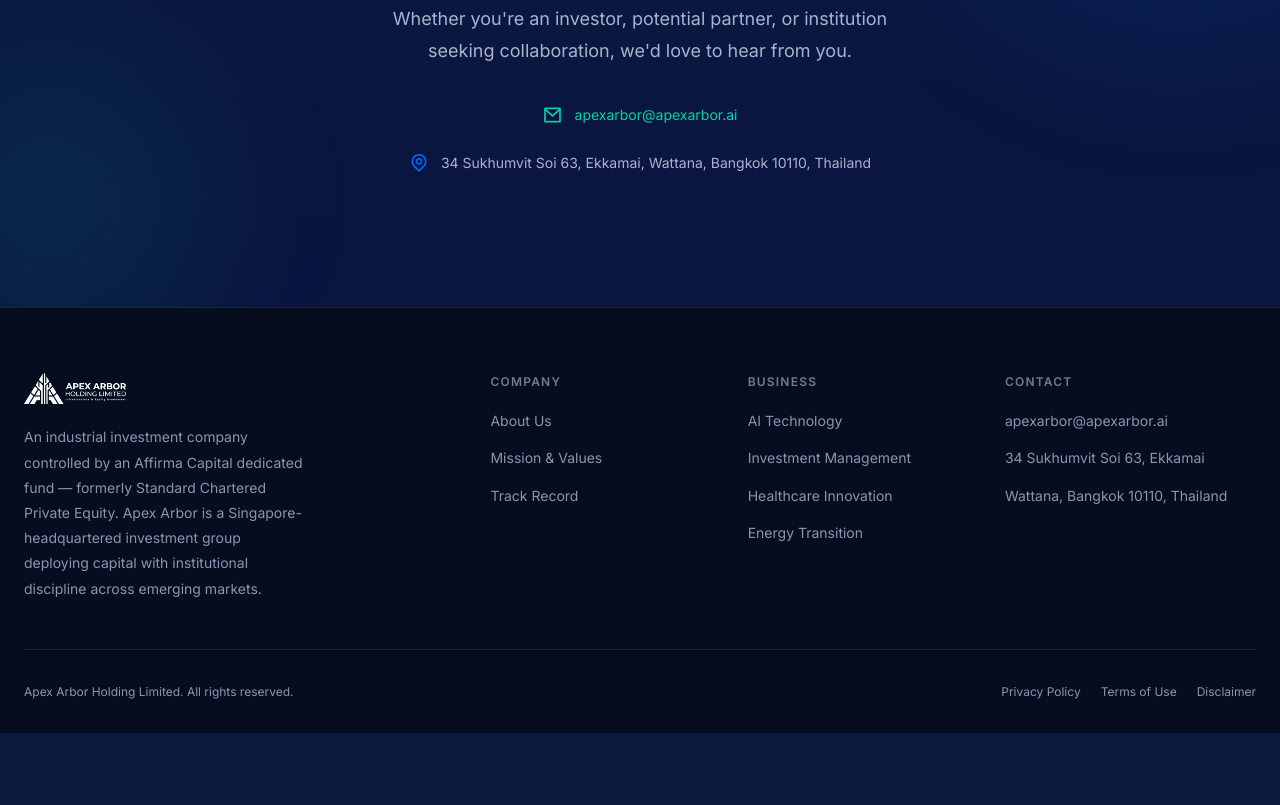
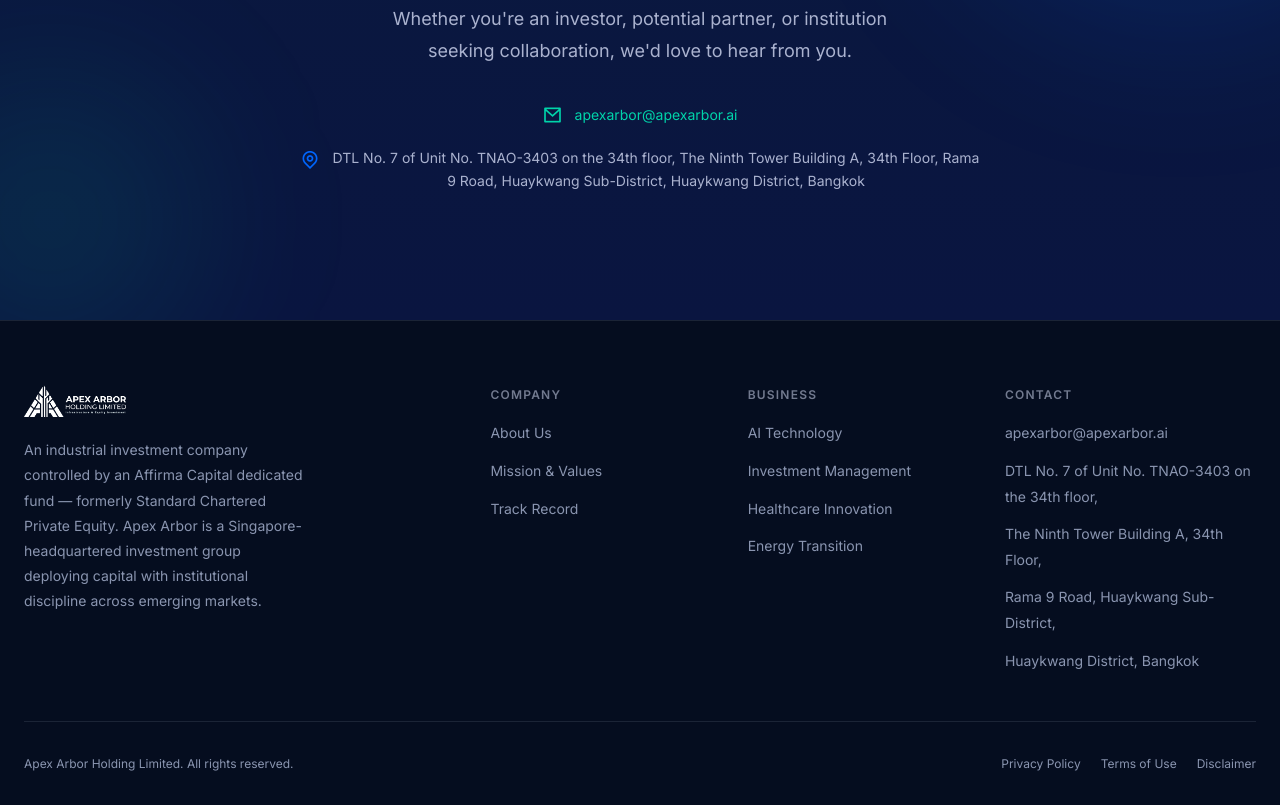
Before and after one commit to apexarborai/apexarbor, a plain HTML site: page index.html in a window 1280 px wide. Shown: the part 7324-8129 px from the top of the page. Before the commit the page ends 8057 px from the top, so only its background shows below. Drawn offline with nearby package versions, Linux system fonts and the light colour scheme.

Commit message:
Update company address to Rama 9 office and adjust map pin icon alignment

```diff
--- a/index.html
+++ b/index.html
@@ -649,8 +649,8 @@
               <a href="mailto:apexarbor@apexarbor.ai" class="contact__detail-link">apexarbor@apexarbor.ai</a>
             </div>
             <div class="contact__detail-item">
-              <i class="ri-map-pin-line" style="font-size:20px;color:#0066FF;flex-shrink:0;"></i>
-              <span>34 Sukhumvit Soi 63, Ekkamai, Wattana, Bangkok 10110, Thailand</span>
+              <i class="ri-map-pin-line" style="font-size:20px;color:#0066FF;flex-shrink:0;transform:translateY(-10px);"></i>
+              <span>DTL No. 7 of Unit No. TNAO-3403 on the 34th floor, The Ninth Tower Building A, 34th Floor, Rama 9 Road, Huaykwang Sub-District, Huaykwang District, Bangkok</span>
             </div>
           </div>
         </div>
@@ -701,8 +701,10 @@
           <h4 class="footer__links-title">Contact</h4>
           <ul class="footer__links">
             <li><a href="mailto:apexarbor@apexarbor.ai" class="footer__link">apexarbor@apexarbor.ai</a></li>
-            <li><span class="footer__link-text">34 Sukhumvit Soi 63, Ekkamai</span></li>
-            <li><span class="footer__link-text">Wattana, Bangkok 10110, Thailand</span></li>
+            <li><span class="footer__link-text">DTL No. 7 of Unit No. TNAO-3403 on the 34th floor,</span></li>
+            <li><span class="footer__link-text">The Ninth Tower Building A, 34th Floor,</span></li>
+            <li><span class="footer__link-text">Rama 9 Road, Huaykwang Sub-District,</span></li>
+            <li><span class="footer__link-text">Huaykwang District, Bangkok</span></li>
           </ul>
         </div>
       </div>
```
